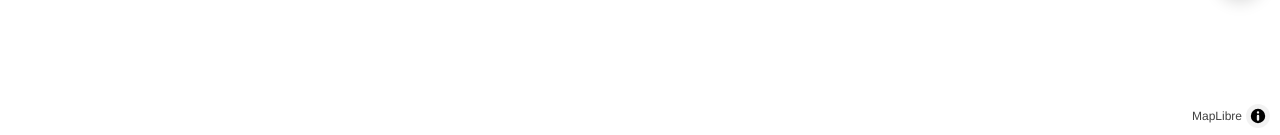
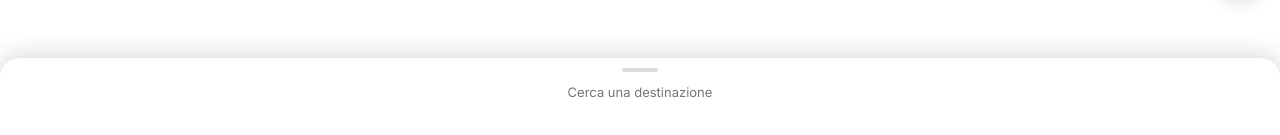
Before and after one commit to apache315/shadow-street, a React (Vite) app in the folder frontend/: page / in a window 1280 px wide. Shown: the part 662-797 px from the top of the page. Built offline with nearby package versions, Linux system fonts and the light colour scheme; no server answers.

Commit message:
feat: bottom sheet with route cards, time control, swipe gestures

```diff
--- a/frontend/src/App.jsx
+++ b/frontend/src/App.jsx
@@ -2,6 +2,7 @@ import { useRef, useState } from 'react'
 import Map from './components/Map.jsx'
 import SearchBar from './components/SearchBar.jsx'
 import RouteLayer from './components/RouteLayer.jsx'
+import BottomSheet from './components/BottomSheet.jsx'
 import { useGeolocation } from './hooks/useGeolocation.js'
 import { useRoutes } from './hooks/useRoutes.js'
 
@@ -61,6 +62,17 @@ export default function App() {
           boxShadow: 'var(--shadow-sm)', fontSize: 13, zIndex: 10,
         }}>Calcolo percorsi…</div>
       )}
+
+      <BottomSheet
+        fastest={fastest}
+        shadiest={shadiest}
+        night={night}
+        activeRoute={activeRoute}
+        onSelectRoute={setActiveRoute}
+        onTimeChange={setSelectedTime}
+        lang={lang}
+        loading={loading}
+      />
     </div>
   )
 }
--- /dev/null
+++ b/frontend/src/components/BottomSheet.jsx
@@ -0,0 +1,75 @@
+import { useState, useRef } from 'react'
+import RouteCard from './RouteCard.jsx'
+import TimeControl from './TimeControl.jsx'
+
+export default function BottomSheet({
+  fastest, shadiest, night, activeRoute, onSelectRoute, onTimeChange,
+  lang = 'it', loading,
+}) {
+  const [sheetState, setSheetState] = useState('collapsed') // collapsed|mid|expanded
+  const startY = useRef(null)
+
+  const heights = { collapsed: 80, mid: '50vh', expanded: '90vh' }
+
+  function handleTouchStart(e) { startY.current = e.touches[0].clientY }
+  function handleTouchEnd(e) {
+    const dy = startY.current - e.changedTouches[0].clientY
+    if (dy > 40) setSheetState(s => s === 'collapsed' ? 'mid' : 'expanded')
+    if (dy < -40) setSheetState(s => s === 'expanded' ? 'mid' : 'collapsed')
+  }
+
+  const hasRoutes = fastest && shadiest
+
+  return (
+    <div
+      onTouchStart={handleTouchStart}
+      onTouchEnd={handleTouchEnd}
+      style={{
+        position: 'absolute', bottom: 0, left: 0, right: 0,
+        background: '#fff', borderRadius: '20px 20px 0 0',
+        boxShadow: '0 -4px 24px rgba(0,0,0,0.15)',
+        height: typeof heights[sheetState] === 'number'
+          ? `${heights[sheetState]}px` : heights[sheetState],
+        transition: 'height 0.3s cubic-bezier(0.4,0,0.2,1)',
+        zIndex: 20, padding: '0 16px 24px', overflow: 'hidden',
+      }}>
+
+      {/* Handle */}
+      <div onClick={() => setSheetState(s => s === 'collapsed' ? 'mid' : s === 'mid' ? 'expanded' : 'collapsed')}
+        style={{ padding: '10px 0 8px', display: 'flex', justifyContent: 'center', cursor: 'pointer' }}>
+        <div style={{ width: 36, height: 4, background: '#ddd', borderRadius: 2 }} />
+      </div>
+
+      {/* Hint when collapsed */}
+      {sheetState === 'collapsed' && (
+        <div style={{ textAlign: 'center', fontSize: 13, color: 'var(--text-secondary)', marginTop: 4 }}>
+          {loading ? 'Calcolo…' : hasRoutes ? '2 percorsi trovati ↑' : 'Cerca una destinazione'}
+        </div>
+      )}
+
+      {/* Night message */}
+      {sheetState !== 'collapsed' && night && (
+        <div style={{ fontSize: 13, color: 'var(--text-secondary)', textAlign: 'center', padding: '8px 0' }}>
+          Di notte tutti i percorsi sono in ombra — mostriamo il più breve.
+        </div>
+      )}
+
+      {/* Route cards */}
+      {sheetState !== 'collapsed' && hasRoutes && (
+        <div style={{ display: 'flex', gap: 10, marginTop: 4 }}>
+          <RouteCard type="fastest" info={fastest} lang={lang}
+            active={activeRoute === 'fastest'}
+            onClick={() => onSelectRoute('fastest')} />
+          <RouteCard type="shadiest" info={shadiest} lang={lang}
+            active={activeRoute === 'shadiest'}
+            onClick={() => onSelectRoute('shadiest')} />
+        </div>
+      )}
+
+      {/* Time control */}
+      {sheetState !== 'collapsed' && (
+        <TimeControl lang={lang} selectedTime={null} onChange={onTimeChange} />
+      )}
+    </div>
+  )
+}
--- /dev/null
+++ b/frontend/src/components/RouteCard.jsx
@@ -0,0 +1,39 @@
+const I18N = {
+  it: { fastest: 'Più veloce', shadiest: 'Più ombra', recommended: 'CONSIGLIATO', min: 'min' },
+  en: { fastest: 'Fastest', shadiest: 'Shadiest', recommended: 'RECOMMENDED', min: 'min' },
+}
+
+export default function RouteCard({ type, info, active, onClick, lang = 'it' }) {
+  if (!info) return null
+  const t = I18N[lang]
+  const color = type === 'fastest' ? 'var(--route-fast)' : 'var(--route-shade)'
+  const icon = type === 'fastest' ? '☀️' : '🌿'
+  const label = type === 'fastest' ? t.fastest : t.shadiest
+  const isRecommendedMonth = new Date().getMonth() >= 5 && new Date().getMonth() <= 8
+  const showBadge = type === 'shadiest' && isRecommendedMonth
+
+  return (
+    <div onClick={onClick} style={{
+      flex: 1, background: active ? `${color}18` : '#fff',
+      border: `2px solid ${active ? color : 'var(--border)'}`,
+      borderRadius: 'var(--radius-sm)', padding: '12px',
+      cursor: 'pointer', transition: 'all 0.15s', position: 'relative',
+    }}>
+      {showBadge && (
+        <div style={{
+          position: 'absolute', top: -10, left: '50%', transform: 'translateX(-50%)',
+          background: 'var(--green-badge)', color: '#fff', fontSize: 9,
+          fontWeight: 700, padding: '2px 8px', borderRadius: 10, whiteSpace: 'nowrap',
+        }}>{t.recommended}</div>
+      )}
+      <div style={{ color, fontWeight: 600, fontSize: 13, marginBottom: 6 }}>
+        {icon} {label}
+      </div>
+      <div style={{ fontSize: 12, color: 'var(--text-secondary)', lineHeight: 1.6 }}>
+        <div>⏱ {Math.round(info.total_duration_s / 60)} {t.min}</div>
+        <div>→ {Math.round(info.total_distance_m)}m</div>
+        <div>🌿 {info.shade_pct}% ombra</div>
+      </div>
+    </div>
+  )
+}
--- /dev/null
+++ b/frontend/src/components/TimeControl.jsx
@@ -0,0 +1,65 @@
+import { useState } from 'react'
+
+function buildTicks() {
+  const ticks = []
+  for (let h = 7; h <= 21; h++) {
+    ticks.push({ label: `${String(h).padStart(2,'0')}:00`, minute: 0, hour: h })
+    if (h < 21) ticks.push({ label: `${String(h).padStart(2,'0')}:30`, minute: 30, hour: h })
+  }
+  return ticks
+}
+const TICKS = buildTicks()
+
+export default function TimeControl({ selectedTime, onChange, lang = 'it' }) {
+  const [custom, setCustom] = useState(false)
+
+  function applyOffset(offsetHours) {
+    const d = new Date()
+    d.setHours(d.getHours() + offsetHours, 0, 0, 0)
+    // Clamp to 07:00-21:00
+    if (d.getHours() < 7) d.setHours(7)
+    if (d.getHours() > 21) d.setHours(21)
+    onChange(d.toISOString())
+  }
+
+  const pillStyle = (active) => ({
+    padding: '5px 12px', borderRadius: 16, fontSize: 12, fontWeight: 500,
+    border: `1.5px solid ${active ? 'var(--route-shade)' : 'var(--border)'}`,
+    background: active ? 'var(--route-shade)' : '#fff',
+    color: active ? '#fff' : 'var(--text-primary)',
+    cursor: 'pointer',
+  })
+
+  return (
+    <div style={{ marginTop: 12 }}>
+      <div style={{ fontSize: 11, color: 'var(--text-secondary)', marginBottom: 6, fontWeight: 600, letterSpacing: '0.05em' }}>
+        TIME CONTROL
+      </div>
+      <div style={{ display: 'flex', gap: 6, flexWrap: 'wrap' }}>
+        <button style={pillStyle(!selectedTime && !custom)}
+          onClick={() => { setCustom(false); onChange(null) }}>
+          Adesso
+        </button>
+        <button style={pillStyle(false)} onClick={() => applyOffset(1)}>+1h</button>
+        <button style={pillStyle(false)} onClick={() => applyOffset(2)}>+2h</button>
+        <button style={pillStyle(custom)}
+          onClick={() => setCustom(c => !c)}>
+          Personalizza
+        </button>
+      </div>
+      {custom && (
+        <select
+          style={{ marginTop: 8, padding: '6px 10px', borderRadius: 8,
+                   border: '1.5px solid var(--border)', fontSize: 13, width: '100%' }}
+          onChange={e => {
+            const tick = TICKS[parseInt(e.target.value)]
+            const d = new Date()
+            d.setHours(tick.hour, tick.minute, 0, 0)
+            onChange(d.toISOString())
+          }}>
+          {TICKS.map((t, i) => <option key={i} value={i}>{t.label}</option>)}
+        </select>
+      )}
+    </div>
+  )
+}
```
